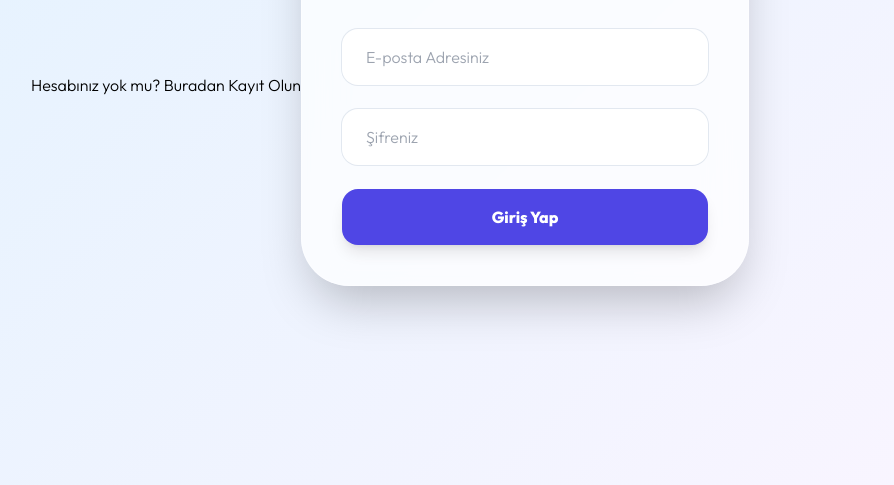
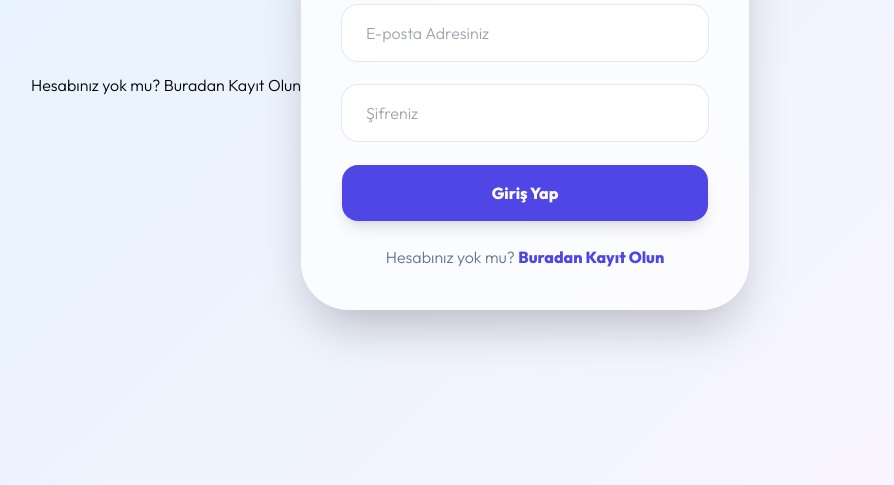
Before and after one commit to Aysegulkilincc/deha-proje, a plain HTML site: page index.html in a window 1280 px wide. Shown: the part 315-800 px from the top of the page, without its empty margins (250-1144 px from the left). Drawn offline with nearby package versions, Linux system fonts and the light colour scheme.

Commit message:
Update index.html

```diff
--- a/index.html
+++ b/index.html
@@ -34,10 +34,14 @@
             <input type="password" id="password" placeholder="Şifreniz" required
                 class="w-full px-6 py-4 rounded-2xl border-none ring-1 ring-slate-200 focus:ring-2 focus:ring-indigo-400 outline-none transition-all">
 
-            <button type="submit"
-                class="w-full bg-indigo-600 text-white font-bold py-4 rounded-2xl shadow-lg hover:bg-indigo-700 transition-all transform hover:scale-[1.02]">
-                Giriş Yap
-            </button>
+           <button type="submit"
+    class="w-full bg-indigo-600 text-white font-bold py-4 rounded-2xl shadow-lg hover:bg-indigo-700 transition-all transform hover:scale-[1.02]">
+    Giriş Yap
+</button>
+
+<p class="text-center text-slate-500 mt-6 font-medium">
+    Hesabınız yok mu? <a href="register.html" class="text-indigo-600 hover:underline font-bold">Buradan Kayıt Olun</a>
+</p>
         </form>
     </div>
 
```
